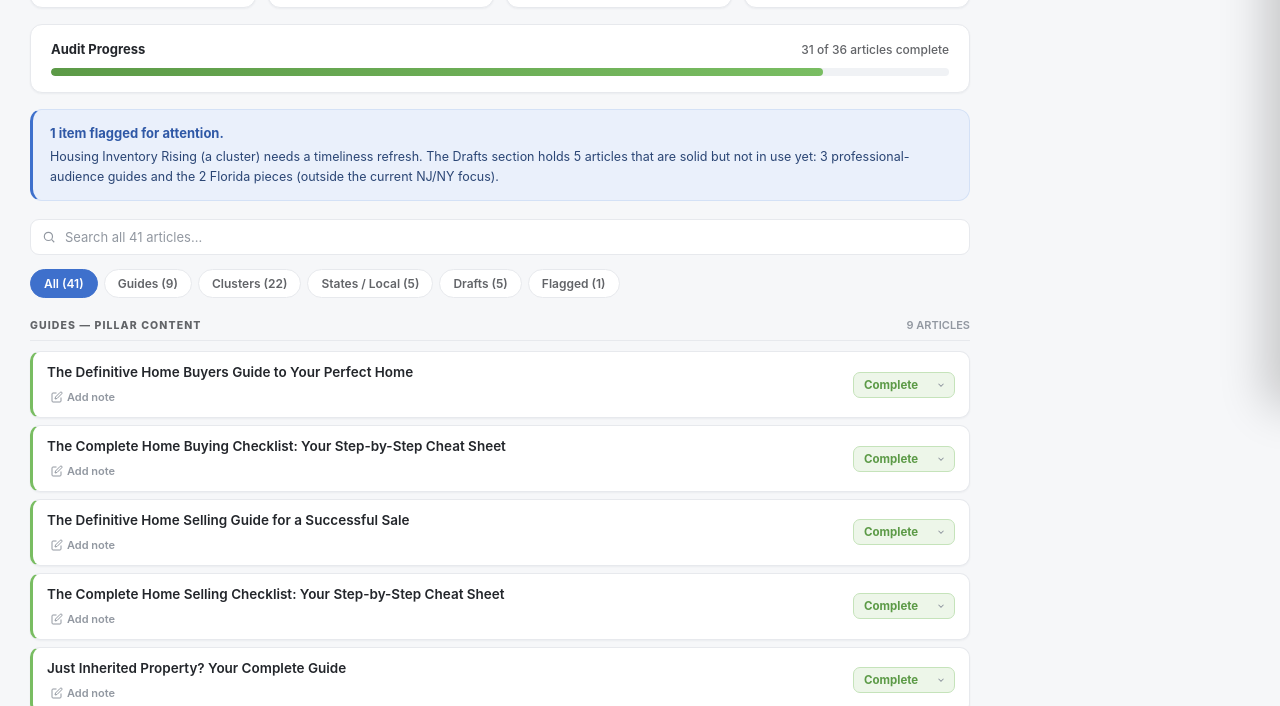
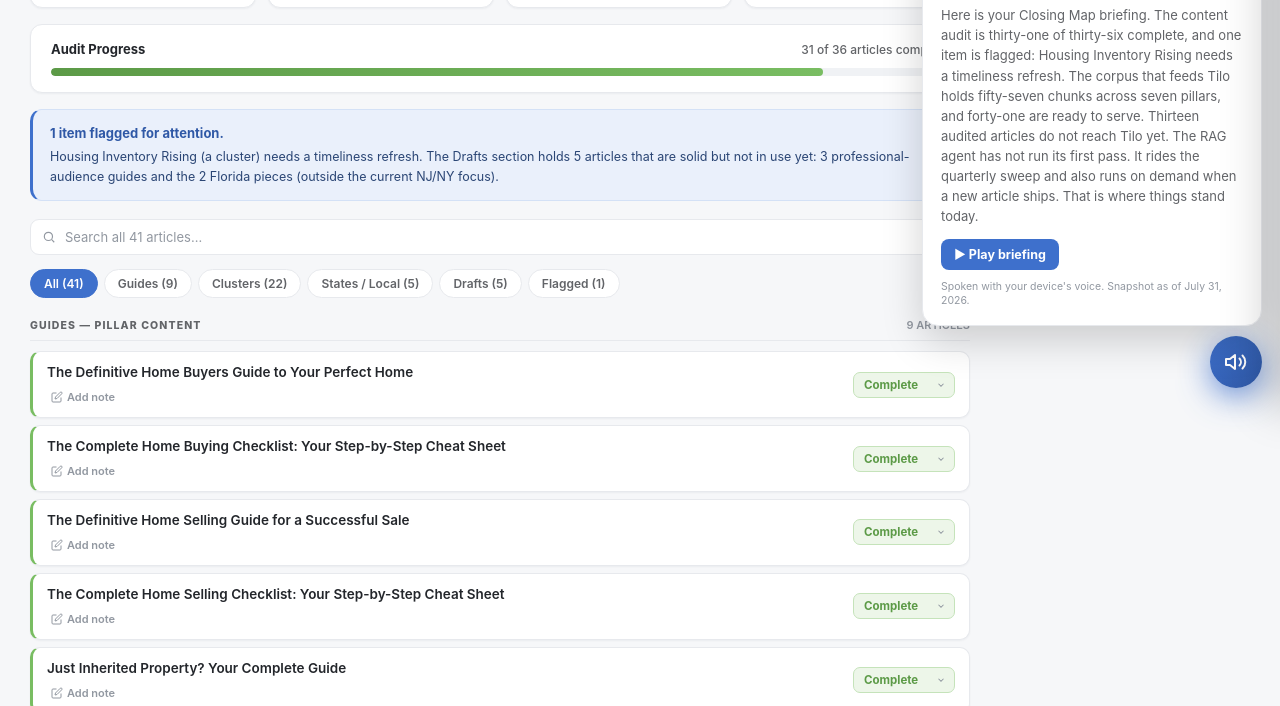
Before and after one commit to jakovskyy/Marketing-Dashboard, a plain HTML site: page index.html in a window 1280 px wide. Shown: the part 394-1100 px from the top of the page. Drawn offline with nearby package versions, Linux system fonts and the light colour scheme.

Commit message:
Add voice briefing assistant (browser voice)

```diff
--- a/index.html
+++ b/index.html
@@ -264,6 +264,23 @@ body{font-family:var(--sans);background:var(--bg);color:var(--ink);min-height:10
 .doc-body a{color:var(--blue)}
 .doc-body blockquote{border-left:3px solid var(--line);margin:0 0 10px;padding:2px 0 2px 14px;color:var(--slate)}
 .doc-body hr{border:none;border-top:1px solid var(--line);margin:16px 0}
+/* ASSISTANT */
+.asst{position:fixed;right:18px;bottom:18px;z-index:990;display:flex;flex-direction:column;align-items:flex-end;gap:10px;font-family:var(--sans)}
+.asst-fab{width:52px;height:52px;border-radius:50%;border:none;background:linear-gradient(135deg,var(--blue),var(--blue-dk));color:#fff;box-shadow:0 8px 24px rgba(62,112,204,.40);cursor:pointer;display:flex;align-items:center;justify-content:center;flex-shrink:0;align-self:flex-end}
+.asst-fab svg{width:24px;height:24px}
+.asst-fab.pulse{animation:asstPulse 2s ease-in-out 3}
+@keyframes asstPulse{0%,100%{box-shadow:0 8px 24px rgba(62,112,204,.40)}50%{box-shadow:0 8px 32px rgba(62,112,204,.80)}}
+.asst-bubble{width:min(340px,86vw);background:var(--white);border:1px solid var(--line);border-radius:16px;box-shadow:0 14px 40px rgba(0,0,0,.18);padding:16px 18px;transform:translateY(8px);opacity:0;pointer-events:none;transition:opacity .2s,transform .2s}
+.asst-bubble.open{opacity:1;transform:translateY(0);pointer-events:auto}
+.asst-name{font-size:10.5px;font-weight:800;text-transform:uppercase;letter-spacing:.6px;color:var(--muted);margin-bottom:6px}
+.asst-greet{font-family:var(--serif);font-size:17px;font-weight:700;color:var(--ink);margin-bottom:8px}
+.asst-brief{font-size:13px;line-height:1.55;color:var(--slate);margin-bottom:12px}
+.asst-controls{display:flex;gap:8px;align-items:center}
+.asst-btn{border:none;border-radius:8px;padding:8px 13px;font-size:12.5px;font-weight:700;cursor:pointer;font-family:var(--sans)}
+.asst-btn.play{background:var(--blue);color:#fff}
+.asst-btn.play:hover{background:var(--blue-dk)}
+.asst-btn.stop{background:var(--line-soft);color:var(--slate)}
+.asst-note{font-size:10.5px;color:var(--muted);margin-top:10px;line-height:1.4}
 </style>
 </head>
 <body>
@@ -1007,5 +1024,60 @@ renderSchedule();
   document.addEventListener('keydown',function(e){ if(e.key==='Escape'){ window.closeDoc(); } });
 })();
 </script>
+<div class="asst" id="assistant">
+  <div class="asst-bubble" id="asstBubble">
+    <div class="asst-name">Closing Map briefing</div>
+    <div class="asst-greet" id="asstGreet">Good day.</div>
+    <div class="asst-brief" id="asstBrief"></div>
+    <div class="asst-controls">
+      <button class="asst-btn play" id="asstPlay">&#9654; Play briefing</button>
+      <button class="asst-btn stop" id="asstStop" style="display:none">&#9632; Stop</button>
+    </div>
+    <div class="asst-note">Spoken with your device's voice. Snapshot as of July 31, 2026.</div>
+  </div>
+  <button class="asst-fab pulse" id="asstFab" aria-label="Open briefing">
+    <svg viewBox="0 0 24 24" fill="none" stroke="currentColor" stroke-width="2" stroke-linecap="round" stroke-linejoin="round"><path d="M11 5 6 9H2v6h4l5 4V5z"/><path d="M15.5 8.5a5 5 0 0 1 0 7"/><path d="M18.5 5.5a9 9 0 0 1 0 13"/></svg>
+  </button>
+</div>
+<script>
+(function(){
+  var hour=new Date().getHours();
+  var greet = hour<12 ? "Good morning." : hour<18 ? "Good afternoon." : "Good evening.";
+  var brief = "Here is your Closing Map briefing. The content audit is thirty-one of thirty-six complete, and one item is flagged: Housing Inventory Rising needs a timeliness refresh. The corpus that feeds Tilo holds fifty-seven chunks across seven pillars, and forty-one are ready to serve. Thirteen audited articles do not reach Tilo yet. The RAG agent has not run its first pass. It rides the quarterly sweep and also runs on demand when a new article ships. That is where things stand today.";
+  var gEl=document.getElementById('asstGreet'), bEl=document.getElementById('asstBrief');
+  if(gEl) gEl.textContent=greet;
+  if(bEl) bEl.textContent=brief;
+  var bubble=document.getElementById('asstBubble'), fab=document.getElementById('asstFab');
+  if(fab) fab.addEventListener('click',function(){ bubble.classList.toggle('open'); });
+  setTimeout(function(){ if(bubble) bubble.classList.add('open'); }, 400);
+
+  var voice=null;
+  function pickVoice(){
+    if(!('speechSynthesis' in window)) return;
+    var vs=window.speechSynthesis.getVoices()||[];
+    var prefer=['Samantha','Victoria','Karen','Serena','Google UK English Female','Google US English','Microsoft Zira Desktop','Microsoft Zira','Fiona','Moira','Tessa'];
+    for(var i=0;i<prefer.length;i++){ var m=vs.filter(function(v){return v.name===prefer[i];})[0]; if(m){ voice=m; return; } }
+    voice=vs.filter(function(v){return /^en/i.test(v.lang)&&/female|zira|samantha|victoria|susan|karen|fiona|tessa|moira/i.test(v.name);})[0]
+        || vs.filter(function(v){return /^en/i.test(v.lang);})[0] || vs[0] || null;
+  }
+  if('speechSynthesis' in window){ pickVoice(); window.speechSynthesis.onvoiceschanged=pickVoice; }
+
+  var playBtn=document.getElementById('asstPlay'), stopBtn=document.getElementById('asstStop');
+  function done(){ if(stopBtn) stopBtn.style.display='none'; if(playBtn) playBtn.style.display=''; }
+  function speak(){
+    if(!('speechSynthesis' in window)){ return; }
+    window.speechSynthesis.cancel();
+    var u=new SpeechSynthesisUtterance(greet+" "+brief);
+    u.lang='en-US'; u.rate=1.0; u.pitch=1.05; if(voice) u.voice=voice;
+    u.onend=done; u.onerror=done;
+    window.speechSynthesis.speak(u);
+    if(playBtn) playBtn.style.display='none'; if(stopBtn) stopBtn.style.display='';
+  }
+  function stop(){ if('speechSynthesis' in window) window.speechSynthesis.cancel(); done(); }
+  if(playBtn) playBtn.addEventListener('click',speak);
+  if(stopBtn) stopBtn.addEventListener('click',stop);
+  window.addEventListener('beforeunload',function(){ if('speechSynthesis' in window) window.speechSynthesis.cancel(); });
+})();
+</script>
 </body>
 </html>
```
